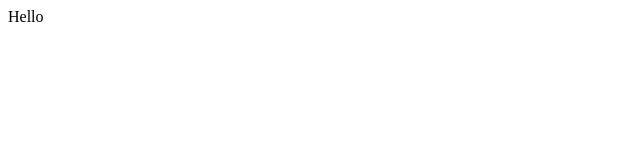
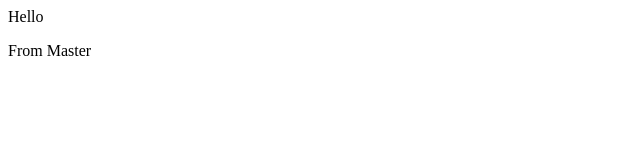
Before and after one commit to ioprea98/demo-repo, a plain HTML site: page index.html in a window 1280 px wide. Shown: the full height of the page, 0-640 px from the left. Drawn offline with Linux system fonts and the light colour scheme.

Commit message:
from master

```diff
--- a/index.html
+++ b/index.html
@@ -1 +1,2 @@
 <div>Hello</div>
+<p> From Master </p>
```
